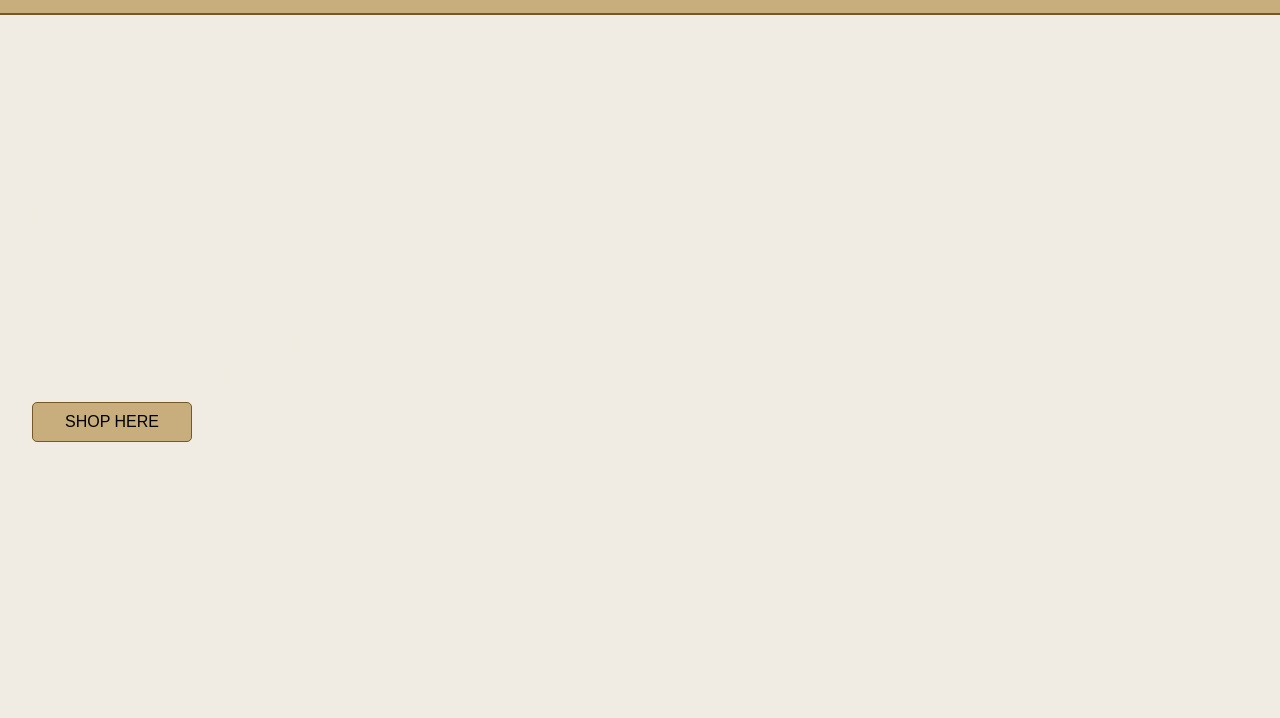
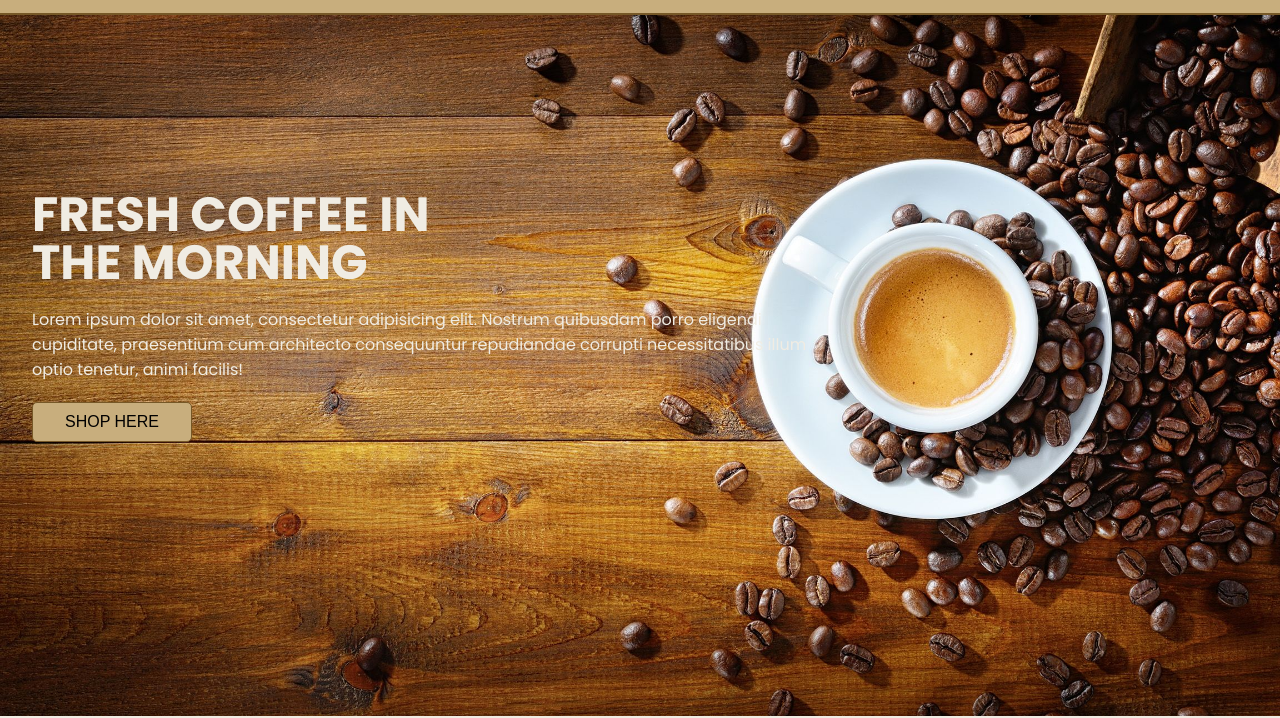
Before and after one commit to teegaraji/btng2023, a plain HTML site: page minggu2/tugas 2/index.html in a window 1280 px wide. Shown: the part 84-802 px from the top of the page. Drawn offline with nearby package versions, Linux system fonts and the light colour scheme.

Commit message:
update tugas 2

```diff
--- a/minggu2/tugas 2/assets/styles/style.css
+++ b/minggu2/tugas 2/assets/styles/style.css
@@ -83,7 +83,7 @@ html {
 
 /* content home start */
 .img-bg {
-  background-image: url(uq-research-coffee-cup-2560x1440.jpg);
+  background-image: url(/assets/image/uq-research-coffee-cup-2560x1440.jpg);
   background-size: cover;
   background-repeat: no-repeat;
   background-position: center;
```
